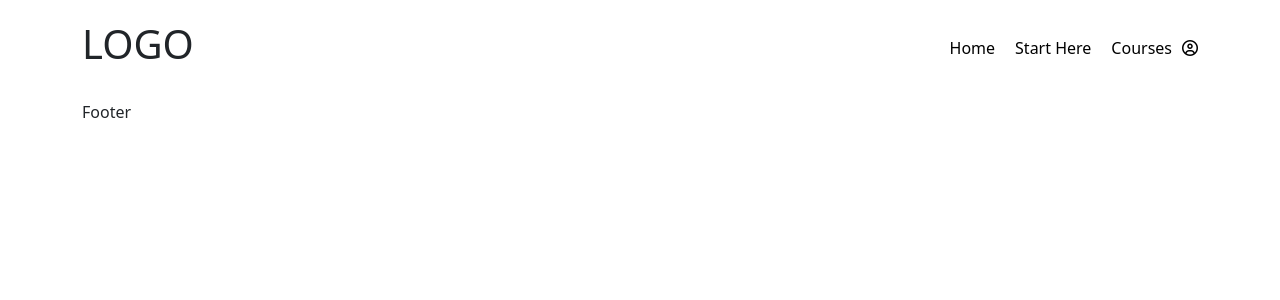
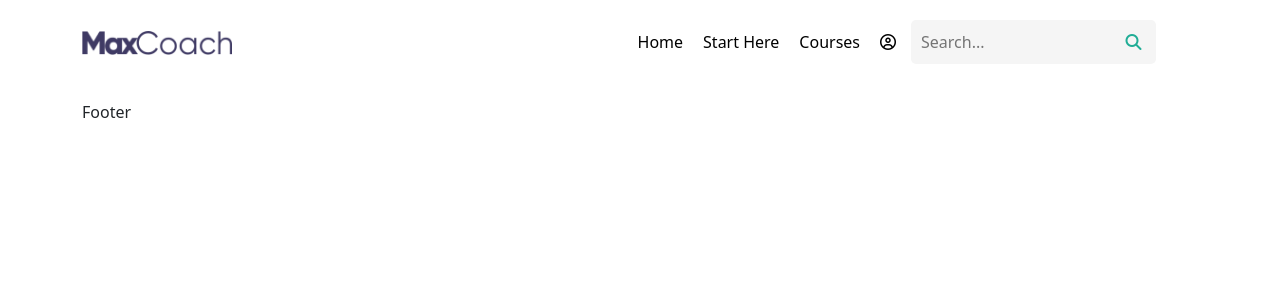
Before and after one commit to saraaffro/proj-html-vuejs, a Vue app: page / in a window 1280 px wide. Shown: the top 300 px of the page. Built offline with nearby package versions, Linux system fonts and the light colour scheme.

Commit message:
feat: header xl completed

```diff
--- a/src/App.vue
+++ b/src/App.vue
@@ -1,6 +1,7 @@
 <script>
 import AppHeader from './components/AppHeader.vue'
 import AppFooter from './components/AppFooter.vue'
+import { database } from 'fontawesome';
 
 export default{
   components:{
--- a/src/components/AppHeader.vue
+++ b/src/components/AppHeader.vue
@@ -8,14 +8,18 @@ export default{
 <template>
     <header>
         <div class="container-xl container-fluid-lg d-flex justify-content-between align-items-center">
-            <h1>LOGO</h1>
+            <div class="logo-container">
+                <img src="../../public/dark-logo.png" alt="logo">
+            </div>
             <nav>
                 <router-link class="nav-item" :to="{name: 'home'}">Home</router-link>
                 <router-link class="nav-item" :to="{name: 'starthere'}">Start Here</router-link>
                 <router-link class="nav-item" :to="{name: 'course'}">Courses</router-link>
                 <i class="far fa-user-circle nav-icon"></i>
+                <!-- searchbar -->
+                    <input type="search" placeholder="Search...">
+                    <button type="submit"><i class="fas fa-search"></i></button>
             </nav>
-
         </div>
     </header>
 </template>
@@ -30,7 +34,15 @@ header{
     left: 0;
     right: 0;
     padding: 20px 0;
+
+    .logo-container{
+        width: 150px;
+
+        img{
+            width: 100%;
         }
+    }
+
     .nav-item{
     margin: 0 10px;
     color: black;
@@ -44,5 +56,43 @@ header{
 
     .nav-icon{
         color: black;
+        margin-left: 10px;
+
+        &:hover{
+            color: $verde-acqua;
         }
+    }
+
+    input{
+        border-radius: 5px 0 0 5px;
+        border: none;
+        background-color: #f5f5f5;
+        padding: 10px;
+        margin-left: 15px;
+        color: #b4b4b4;
+        font-weight: 200;
+        width: 35%;
+
+        // non cambia colore al focus
+        &:focus{
+            border: 1px solid $verde-acqua;
+            background-color: $bianco;
+        }
+    }
+
+    button{
+        border: none;
+        background-color: #f5f5f5;
+        padding: 10px;
+        border-radius: 0 5px 5px 0;
+        color: $verde-acqua;
+        width: 8%;
+
+        &:hover{
+            background-color: $verde-acqua;
+            color: $bianco;
+        }
+    }
+}
+
 </style>
```
Lines whose indentation alone changed are shown as unchanged.
